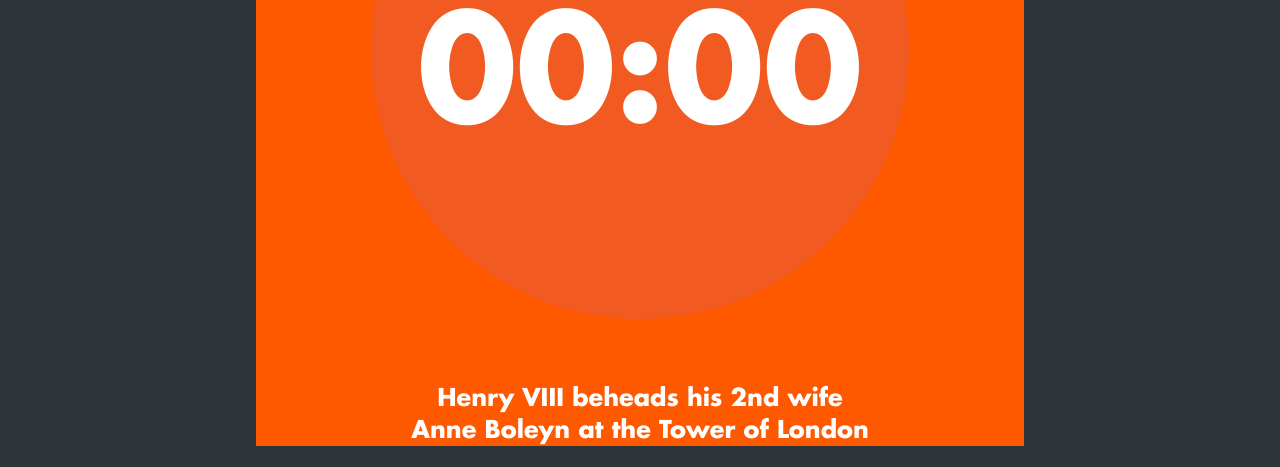
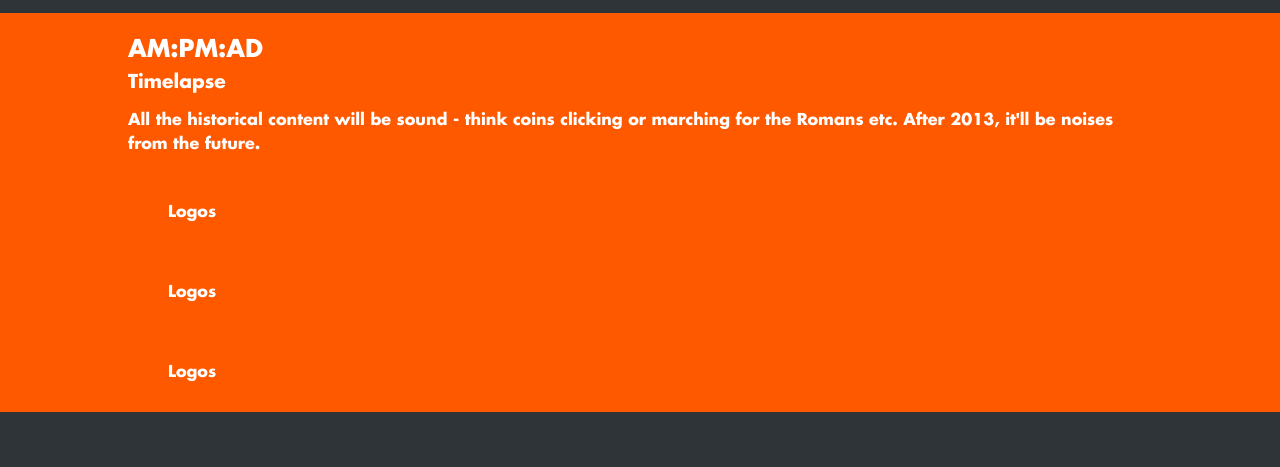
Before and after one commit to collingo/hackthebarbican, a website: page www/index.html in a window 1280 px wide. Shown: the part 99-566 px from the top of the page. Drawn offline with Linux system fonts and the light colour scheme.

Commit message:
about project page styling

```diff
--- a/www/css/main.css
+++ b/www/css/main.css
@@ -330,6 +330,28 @@ text-align: center;
 
 .section h2 {
 
+    line-height: 1;
+    margin: 0 0 .5em 0;
+    padding: 1em 0 0;
+    font-weight: 300;
+}
+
+
+.section h3 {
+    margin: 0;
+    padding: 0;
+    line-height: 1;
+        font-weight: 300;
+
+
+}
+
+
+.section h4 {
+
+    margin: 1em 0 0 0;
+    padding: 0;
+    line-height: 1.5;
 }
 
 .section p {
@@ -358,6 +380,9 @@ text-align: center;
 .section {
   display: none;
 }
+
+
+
 
 @media only screen and (min-width: 767px) {
 
--- a/www/index.html
+++ b/www/index.html
@@ -45,7 +45,7 @@ AM:PM:AD Timelapse
 
     <div id="wrapper">
 
-        <div class="section selected" id="home">
+        <div class="section" id="home">
         <div class="header">
             <h1 class="visuallyHidden">
                 AM:PM:AD
@@ -97,12 +97,12 @@ AM:PM:AD Timelapse
         </div>
 
 
-     <div class="section">
+     <div class="section selected" id="project">
             <div class="sectionContent">
-                <h2>About</h2>
-                <p>
-                    Info para
-                </p>
+                <h2>AM:PM:AD</h2>
+                <h3>Timelapse</h3>
+                <h4>
+All the historical content will be sound - think coins clicking or marching for the Romans etc. After 2013, it'll be noises from the future.                </h4>
                 <ul>
                     <li>
                     Logos
```
